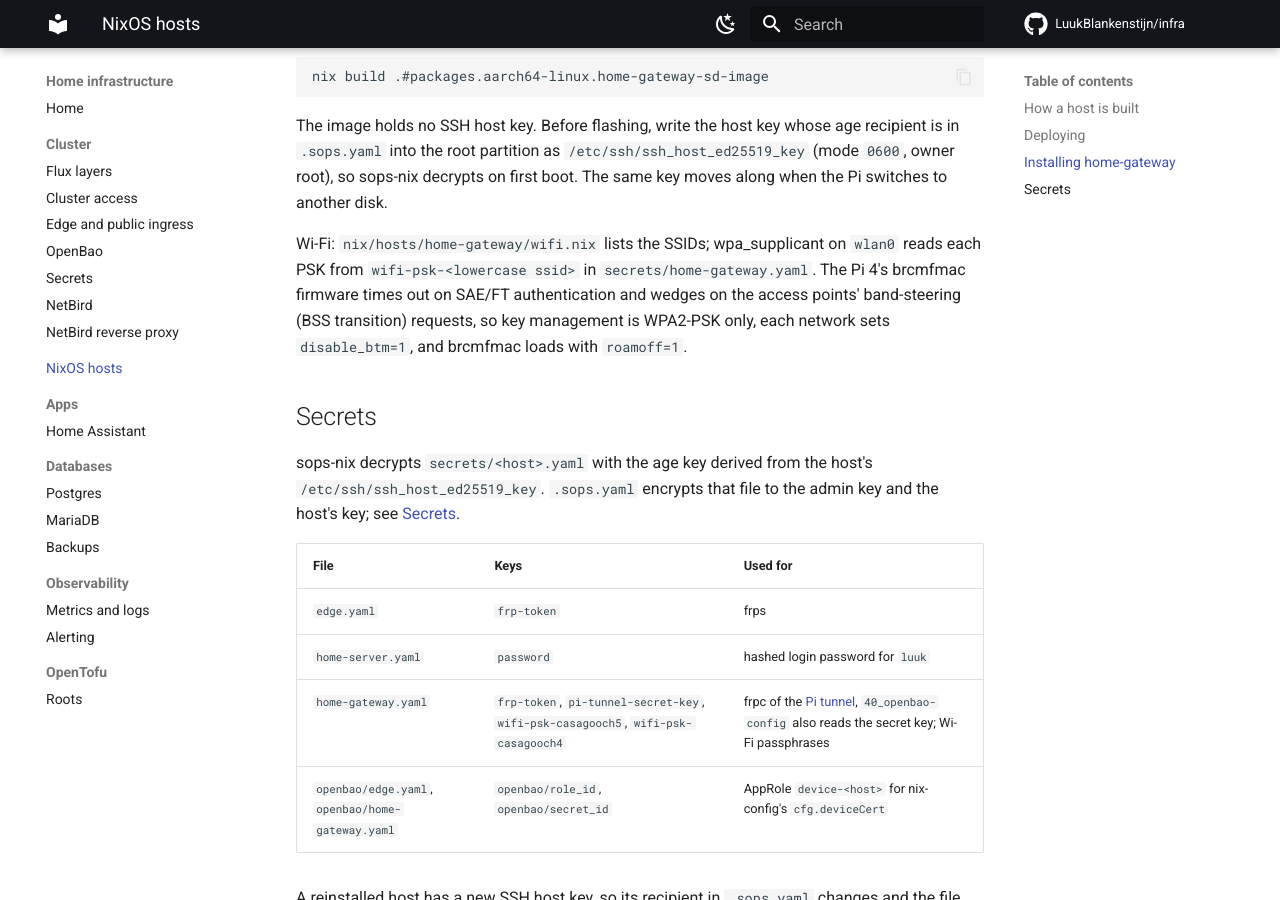
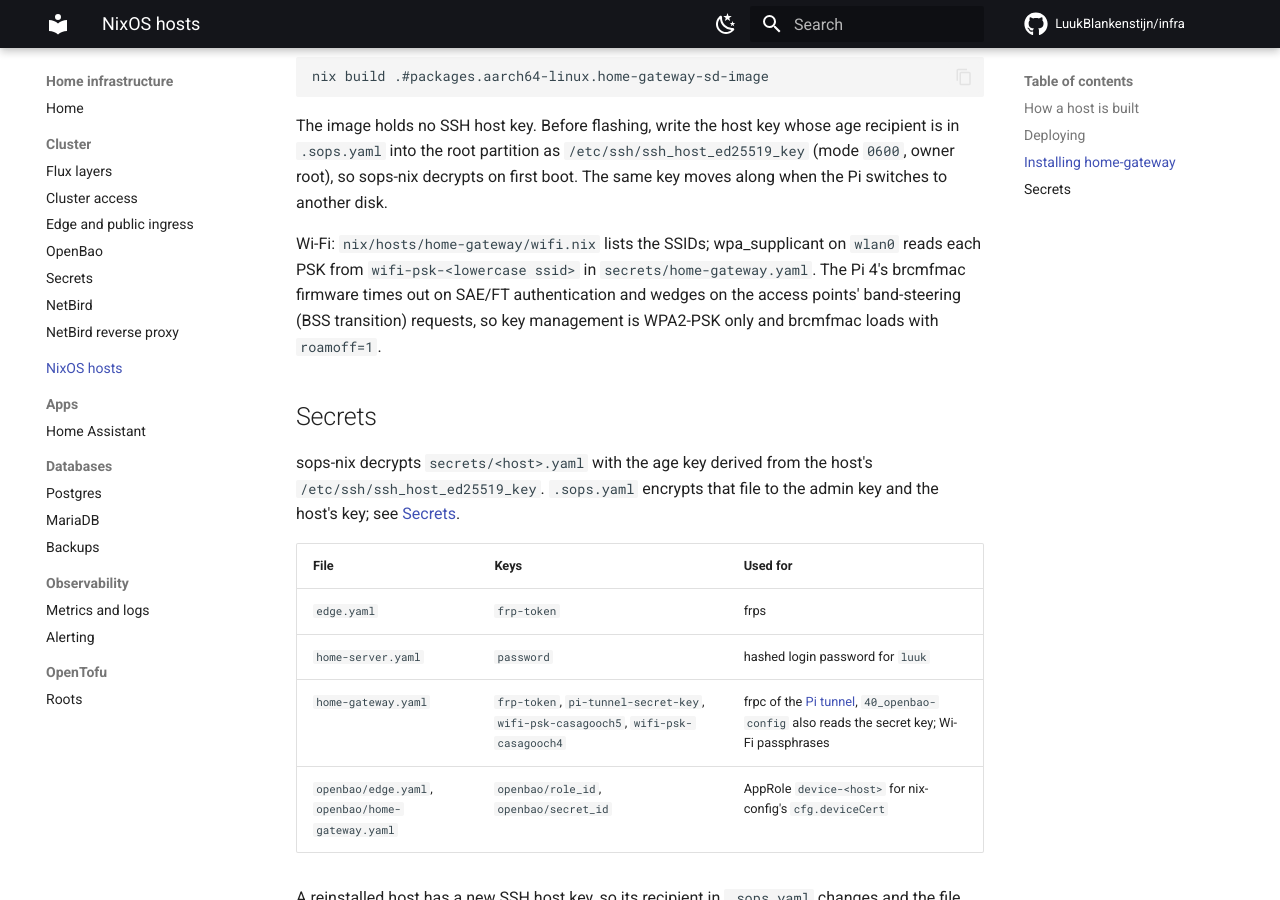
Before and after one commit to LuukBlankenstijn/infra, an MkDocs documentation site: the page built from docs/hosts.md, in a window 1280 px wide and 900 px high, scrolled down 1754 px. Built offline with MkDocs 1.6.1 and Material for MkDocs 9.7.7, drawn with Linux system fonts in a browser that asks for light colours; comment, search, counter and statistics services are not loaded.

Commit message:
fix(home-gateway): drop disable_btm, unsupported by this wpa_supplicant

```diff
--- a/docs/hosts.md
+++ b/docs/hosts.md
@@ -76,8 +76,8 @@ Wi-Fi: `nix/hosts/home-gateway/wifi.nix` lists the SSIDs; wpa_supplicant on
 `wlan0` reads each PSK from `wifi-psk-<lowercase ssid>` in
 `secrets/home-gateway.yaml`. The Pi 4's brcmfmac firmware times out on SAE/FT
 authentication and wedges on the access points' band-steering (BSS transition)
-requests, so key management is WPA2-PSK only, each network sets
-`disable_btm=1`, and brcmfmac loads with `roamoff=1`.
+requests, so key management is WPA2-PSK only and brcmfmac loads with
+`roamoff=1`.
 
 ## Secrets
 
```
Also changed, not shown: 1 other file.
